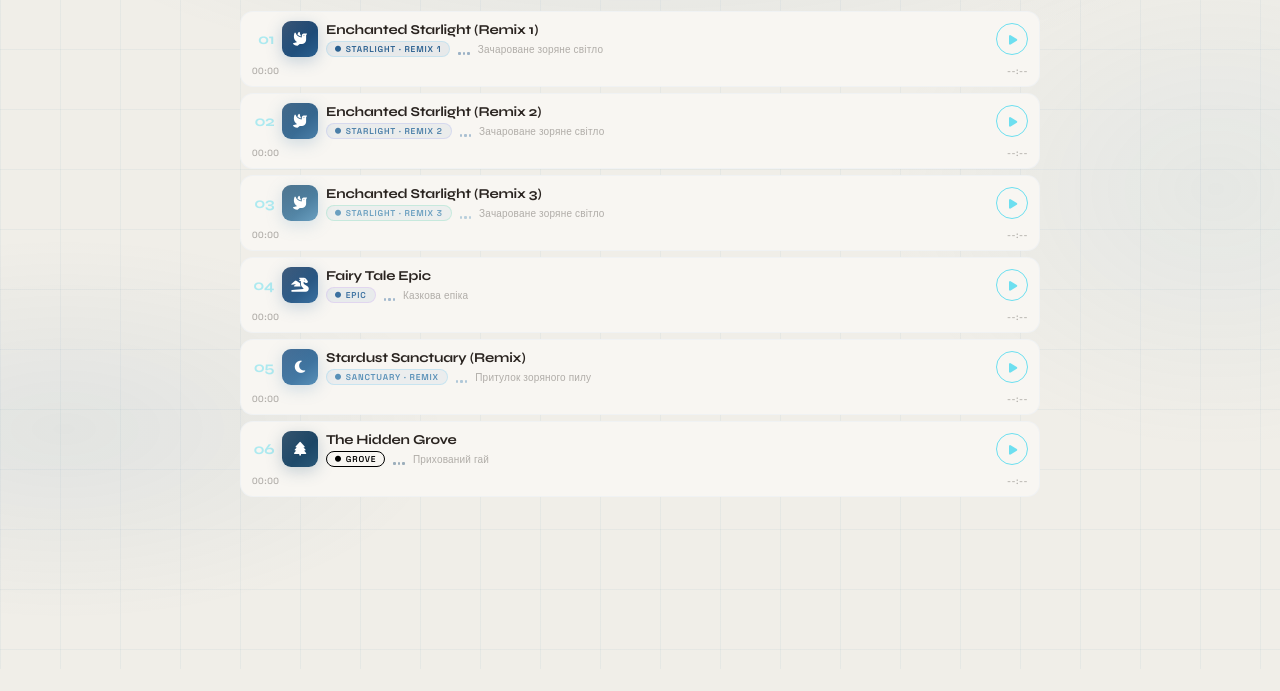
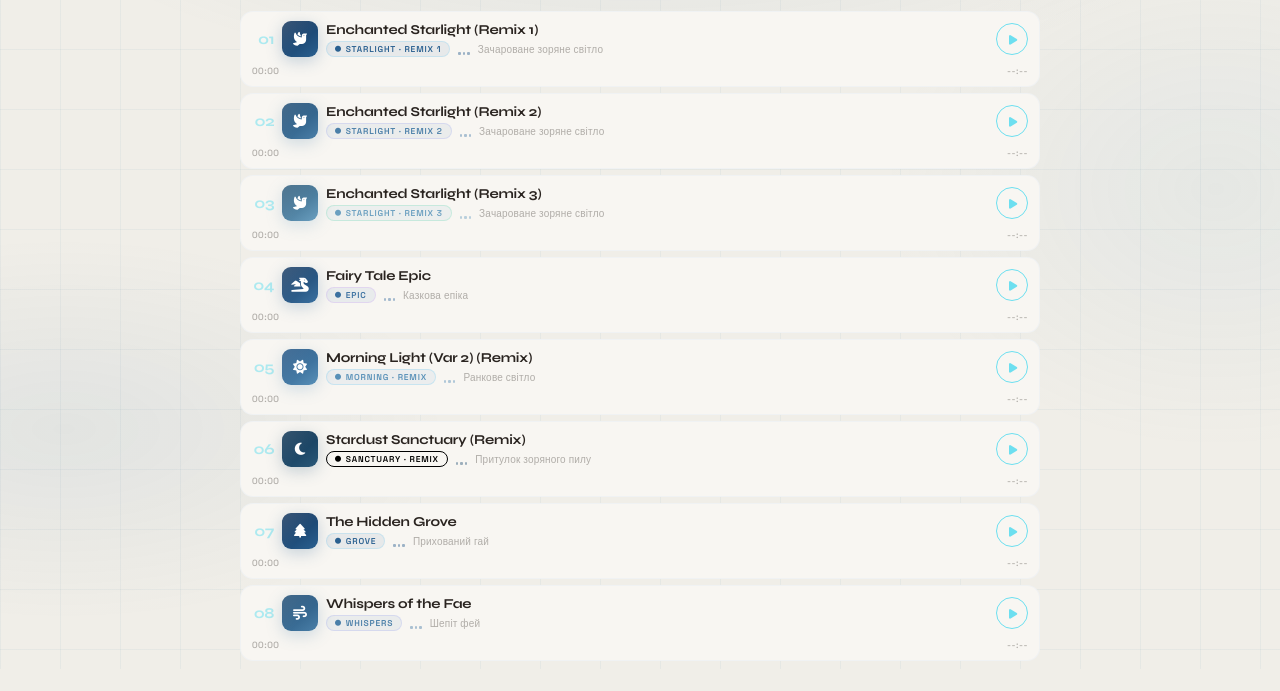
Before and after one commit to christian-word/AI-Mysic, a plain HTML site: page wform.play17/player.html in a window 1280 px wide. Shown: the part 131-822 px from the top of the page. Before the commit the page ends 800 px from the top, so only its background shows below. Drawn offline with Linux system fonts and the light colour scheme.

Commit message:
Add files via upload

```diff
--- a/wform.play17/player.html
+++ b/wform.play17/player.html
@@ -511,7 +511,7 @@
       <div style="font-family:'Space Grotesk',sans-serif;font-size:10px;font-weight:700;letter-spacing:1.5px;color:#f97316;opacity:0.85;padding-top:1px;text-transform:uppercase;">AI&nbsp;Liria&nbsp;3</div>
     </div>
     <h1>Промінь <span>Благодаті</span></h1>
-    <p>Музика світла і небесного спокою — 6 треків</p>
+    <p>Музика світла і небесного спокою — 8 треків</p>
     <div class="autoplay-badge">
       <div class="autoplay-dot"></div>
       Автоперехід увімкнено
@@ -613,17 +613,17 @@
     </div>
   </div>
 
-  <!-- Track 5 -->
+  <!-- Track 5 — оновлена назва -->
   <div class="track-card c4" id="card-4">
     <div class="track-top">
       <span class="track-num">05</span>
-      <div class="track-cover"><i class="fas fa-moon"></i></div>
+      <div class="track-cover"><i class="fas fa-sun"></i></div>
       <div class="track-info">
-        <div class="track-title">Stardust Sanctuary (Remix)</div>
+        <div class="track-title">Morning Light (Var 2) (Remix)</div>
         <div class="track-meta">
-          <span class="badge"><i class="fas fa-circle" style="font-size:6px"></i> Sanctuary · Remix</span>
+          <span class="badge"><i class="fas fa-circle" style="font-size:6px"></i> Morning · Remix</span>
           <span class="eq-bars"><span></span><span></span><span></span></span>
-          <span class="track-label">Притулок зоряного пилу</span>
+          <span class="track-label">Ранкове світло</span>
         </div>
       </div>
       <button class="play-btn" id="btn-4" onclick="togglePlay(4)"><i class="fas fa-play"></i></button>
@@ -639,13 +639,13 @@
   <div class="track-card c5" id="card-5">
     <div class="track-top">
       <span class="track-num">06</span>
-      <div class="track-cover"><i class="fas fa-tree"></i></div>
+      <div class="track-cover"><i class="fas fa-moon"></i></div>
       <div class="track-info">
-        <div class="track-title">The Hidden Grove</div>
+        <div class="track-title">Stardust Sanctuary (Remix)</div>
         <div class="track-meta">
-          <span class="badge"><i class="fas fa-circle" style="font-size:6px"></i> Grove</span>
+          <span class="badge"><i class="fas fa-circle" style="font-size:6px"></i> Sanctuary · Remix</span>
           <span class="eq-bars"><span></span><span></span><span></span></span>
-          <span class="track-label">Прихований гай</span>
+          <span class="track-label">Притулок зоряного пилу</span>
         </div>
       </div>
       <button class="play-btn" id="btn-5" onclick="togglePlay(5)"><i class="fas fa-play"></i></button>
@@ -656,3 +656,47 @@
       <span class="time-label" id="dur-5">--:--</span>
     </div>
   </div>
+
+  <!-- Track 7 -->
+  <div class="track-card c0" id="card-6">
+    <div class="track-top">
+      <span class="track-num">07</span>
+      <div class="track-cover"><i class="fas fa-tree"></i></div>
+      <div class="track-info">
+        <div class="track-title">The Hidden Grove</div>
+        <div class="track-meta">
+          <span class="badge"><i class="fas fa-circle" style="font-size:6px"></i> Grove</span>
+          <span class="eq-bars"><span></span><span></span><span></span></span>
+          <span class="track-label">Прихований гай</span>
+        </div>
+      </div>
+      <button class="play-btn" id="btn-6" onclick="togglePlay(6)"><i class="fas fa-play"></i></button>
+    </div>
+    <div class="wave-wrap">
+      <div id="wave-6" class="wave-inner"></div>
+      <span class="cur-label" id="cur-6">00:00</span>
+      <span class="time-label" id="dur-6">--:--</span>
+    </div>
+  </div>
+
+  <!-- Track 8 -->
+  <div class="track-card c1" id="card-7">
+    <div class="track-top">
+      <span class="track-num">08</span>
+      <div class="track-cover"><i class="fas fa-wind"></i></div>
+      <div class="track-info">
+        <div class="track-title">Whispers of the Fae</div>
+        <div class="track-meta">
+          <span class="badge"><i class="fas fa-circle" style="font-size:6px"></i> Whispers</span>
+          <span class="eq-bars"><span></span><span></span><span></span></span>
+          <span class="track-label">Шепіт фей</span>
+        </div>
+      </div>
+      <button class="play-btn" id="btn-7" onclick="togglePlay(7)"><i class="fas fa-play"></i></button>
+    </div>
+    <div class="wave-wrap">
+      <div id="wave-7" class="wave-inner"></div>
+      <span class="cur-label" id="cur-7">00:00</span>
+      <span class="time-label" id="dur-7">--:--</span>
+    </div>
+  </div>
```
